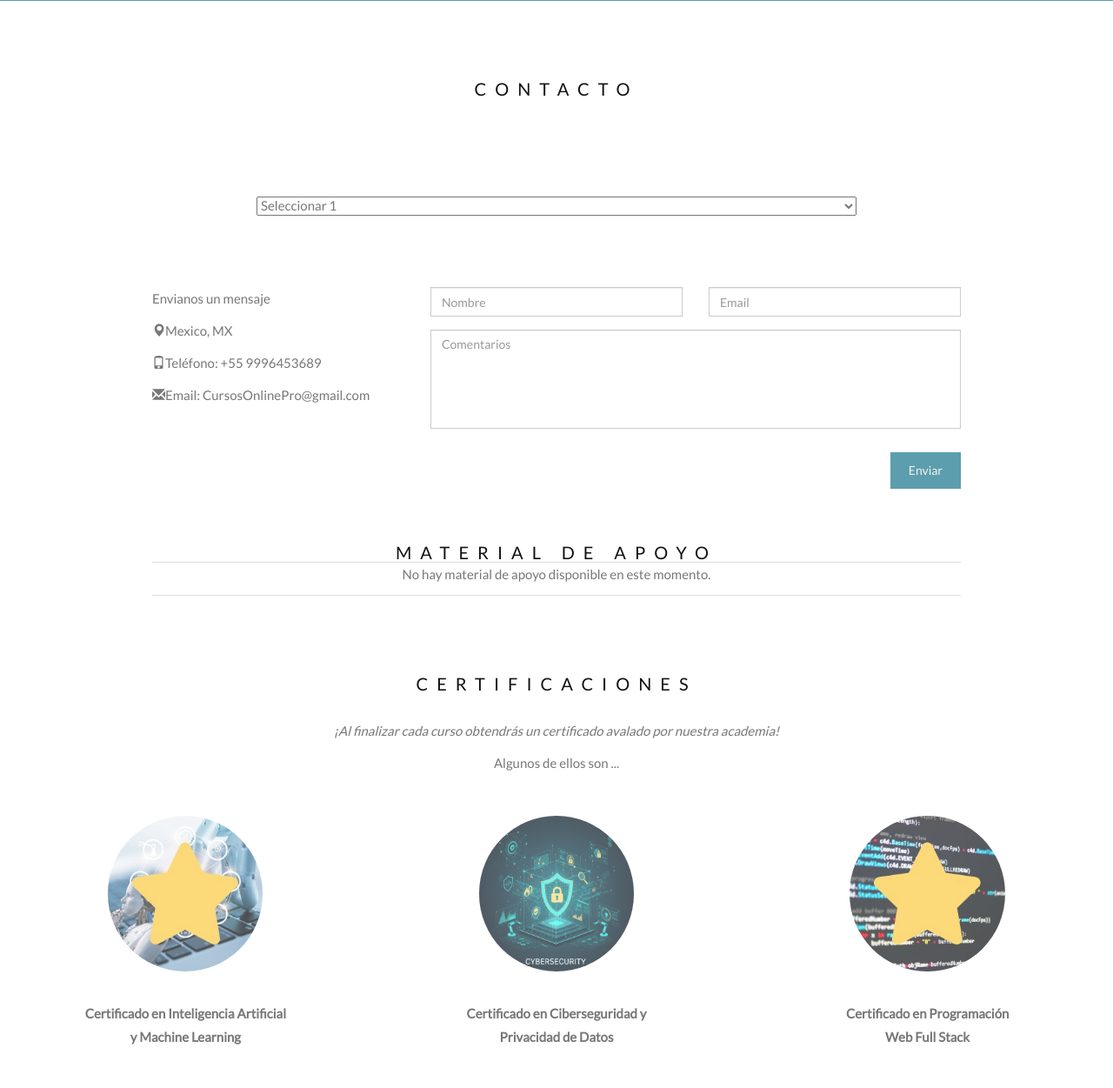
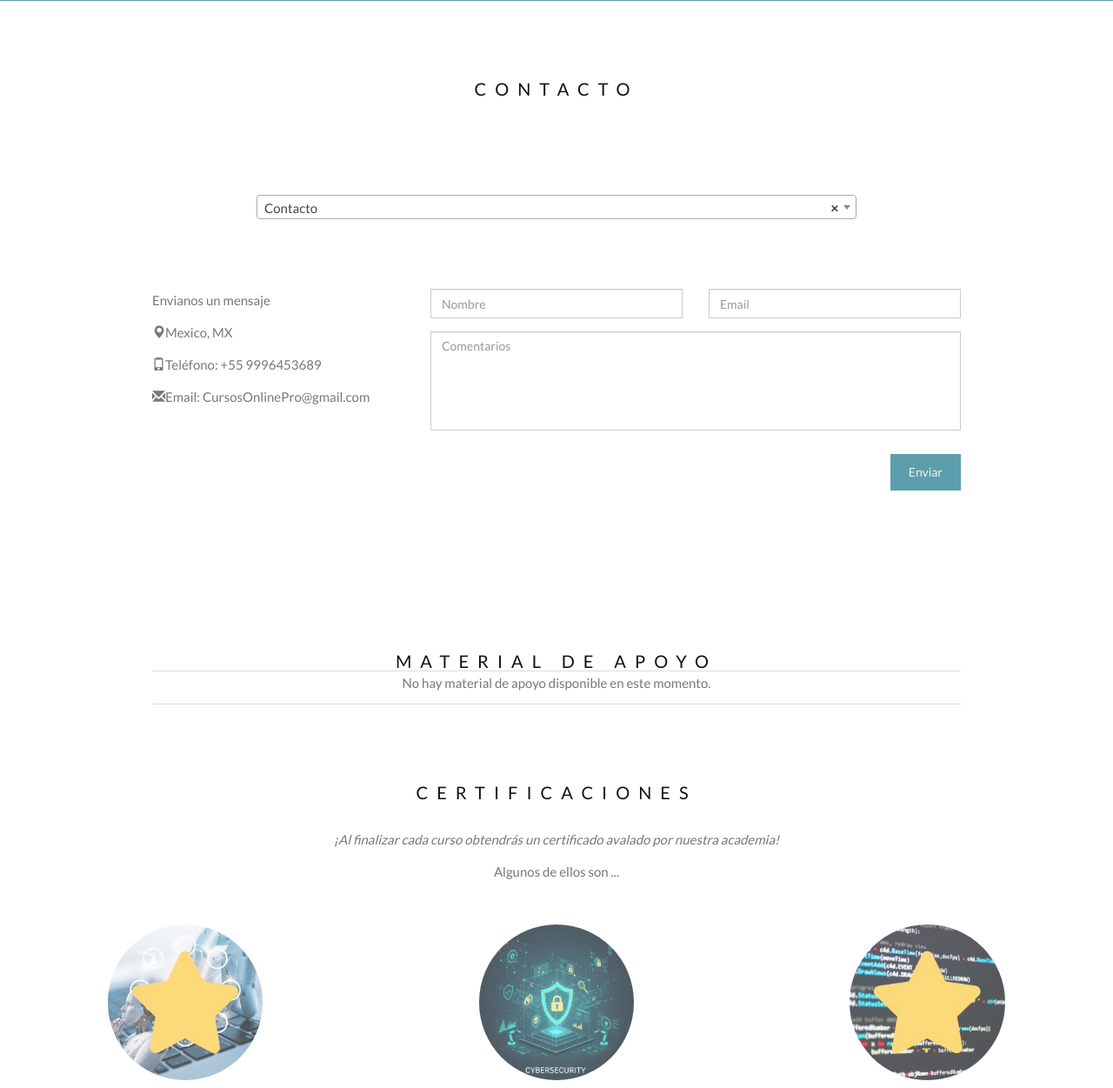
Before and after one commit to IndiP2707/examenTecnoWeb, a CodeIgniter app: page /PRACTICA/index.php/welcome/band in a window 1280 px wide; the page is wider, and only the part inside the window is pictured. Shown: the part 1296-2547 px from the top of that part at 87% size. Run offline with CodeIgniter, Linux system fonts and the light colour scheme; tables that the repository leaves empty or names only in its code hold one stand-in row (values such as "Sample post"); some libraries are stand-ins or nearby versions.

Commit message:
ICONOS, SELECT2 CONTACTO

```diff
--- a/application/models/Pagina_model.php
+++ b/application/models/Pagina_model.php
@@ -89,21 +89,25 @@ function consultar_secciones_lupa(){
 
         //material de apoyo
 
-        function consultar_material(){
-            $sql="SELECT m.ruta, m.boton, c.tituloma, c.href, c.titulo, c.subtitulo FROM materialapoyo m INNER JOIN cat_materialapoyo c ON m.id_catmat = c.id WHERE m.estatus = 1 AND c.estatus = 1";
+function consultar_material(){
+    // Define $sql correctamente (asegúrate de que no haya saltos de línea en la cadena)
+    $sql = "SELECT m.ruta, m.boton, c.tituloma, c.href, c.titulo, c.subtitulo, c.icono_clase
+            FROM materialapoyo m
+            INNER JOIN cat_materialapoyo c ON m.id_catmat = c.id
+            WHERE m.estatus = 1 AND c.estatus = 1";
 
-        $query=$this->db->query($sql);
-        if($query!=false){
-            if($query->num_rows()>0){
-                return $query->result();
-            }else{
-                return false;
-            }
-        }else{
+    $query = $this->db->query($sql);
+
+    if ($query !== false) {
+        if ($query->num_rows() > 0) {
+            return $query->result();
+        } else {
             return false;
         }
-
+    } else {
+        return false;
     }
+}
 function consultar_cursos_filtrados(){
     $sql="SELECT
                 ci.nombre_curso,
--- a/application/views/principal.php
+++ b/application/views/principal.php
@@ -331,14 +331,14 @@ if (!empty($cursos)):
   <h3 class="text-center">CONTACTO</h3>
   <div id="divcontactoselect2" class="container" style="margin-top:20px; max-width:1000px; width: 100%">
     <select id="select2contacto" class="js-example-basic-single" name="contact">
-    <option>Seleccionar 1</option>
-    <option value="programacion">Dudas</option>
-    <option value="marketing">Preguntas</option>
-    <option value="contabilidad">Contacto</option>
+      <option value="contacto">Contacto</option>  <!-- Esta es la opción por defecto -->
+      <option value="dudas">Dudas</option>
+      <option value="preguntas">Preguntas</option>
     </select>
   </div>
-<!--<p class="text-center"><em>Dudas, preguntas. Contactate con nosotros!</em></p>-->
 
+  <!-- Contenido para "Contacto" (visible por defecto) -->
+  <div id="contenido-contacto" class="contenido-activo">
     <div class="row">
       <div class="col-md-4">
         <p>Envianos un mensaje</p>
@@ -364,33 +364,72 @@ if (!empty($cursos)):
         </div>
       </div>
     </div>
-  <br>
+  </div>
+
+  <!-- Contenido para "Dudas" (oculto por defecto) -->
+  <div id="contenido-dudas" class="contenido-oculto">
+    <div class="row">
+      <div class="col-md-12">
+        <h4>Dudas Frecuentes</h4>
+        <p>¿Tienes dudas sobre nuestros cursos? Aquí respondemos las más comunes:</p>
+        <ul>
+          <li><strong>¿Cómo me inscribo?</strong> Haz clic en "Inscríbete" en la página de cursos.</li>
+          <li><strong>¿Los cursos son gratuitos?</strong> No, tienen un costo de $1500 por persona.</li>
+          <li><strong>¿Puedo acceder desde móvil?</strong> Sí, la plataforma es responsive.</li>
+        </ul>
+        <p>Si no encuentras tu respuesta, envíanos un email a CursosOnlinePro@gmail.com.</p>
+      </div>
+    </div>
+  </div>
+
+  <!-- Contenido para "Preguntas" (oculto por defecto) -->
+  <div id="contenido-preguntas" class="contenido-oculto">
+    <div class="row">
+      <div class="col-md-12">
+        <h4>Formulario de Preguntas</h4>
+        <p>¿Tienes preguntas específicas? Llena este formulario y te responderemos pronto.</p>
+        <div class="row">
+          <div class="col-sm-6 form-group">
+            <input class="form-control" id="name-pregunta" name="name" placeholder="Tu Nombre" type="text" required>
+          </div>
+          <div class="col-sm-6 form-group">
+            <input class="form-control" id="email-pregunta" name="email" placeholder="Tu Email" type="email" required>
+          </div>
+        </div>
+        <textarea class="form-control" id="pregunta" name="pregunta" placeholder="Escribe tu pregunta aquí" rows="5"></textarea>
+        <div class="row">
+          <div class="col-md-12 form-group">
+            <button class="btn pull-right" type="submit">Enviar Pregunta</button>
+          </div>
+        </div>
+      </div>
+    </div>
+  </div>
+</div>
   <!-- COOODIGO DE LA CARGA DEL MATERIAL DE APOYO DE LA BASE DE DATOS-->
-      <p><div id="material" class ="container-fluid"></div></p>
-<h3 class="text-center nav nav-tabs">MATERIAL DE APOYO</h3>
+<div class="container">
+  <div id="material"></div>
+  <h3 class="text-center nav nav-tabs" >MATERIAL DE APOYO</h3>
   <?php
-//  AGRUPAR LOS DATOS por el campo 'href' (#home, #menu1, etc.)
   $categorias = [];
   if (!empty($materialapoyo)) {
     foreach ($materialapoyo as $item) {
       $href = $item->href;
-        // esto es para cada menu
       if (!isset($categorias[$href])) {
         $categorias[$href] = [
           'tituloma' => $item->tituloma,
           'titulo' => $item->titulo,
           'subtitulo' => $item->subtitulo,
-                'recursos' => [], // Aquí van los enlaces que se guardan de las categorias
+          'icono_clase' => $item->icono_clase,
+          'recursos' => [],
         ];
       }
-        // Agregar el recurso a la categoría
       $categorias[$href]['recursos'][] = [
         'ruta' => $item->ruta,
         'boton' => $item->boton,
       ];
     }
   }
-// Mensaje si no hay datos
   if (empty($categorias)) {
     echo '<p class="text-center">No hay material de apoyo disponible en este momento.</p>';
   }
@@ -399,7 +438,6 @@ if (empty($categorias)) {
     <?php $i = 0; ?>
     <?php foreach ($categorias as $href => $data): ?>
     <?php
-            // El primer elemento debe tener la clase 'active'
     $active_class = ($i == 0) ? 'active' : '';
     ?>
     <li class="<?php echo $active_class; ?>">
@@ -414,17 +452,19 @@ if (empty($categorias)) {
     <?php $i = 0; ?>
     <?php foreach ($categorias as $href => $data): ?>
     <?php
-            // El primer panel debe tener las clases 'in active'
     $active_class = ($i == 0) ? 'in active' : '';
-            // El ID del panel es el href sin el #
     $panel_id = str_replace('#', '', $href);
     ?>
     <div id="<?php echo $panel_id; ?>" class="tab-pane fade <?php echo $active_class; ?>">
       <h2><?php echo $data['titulo']; ?></h2>
     <p><?php echo $data['subtitulo']; ?></p>
-
+    <?php
+    $icono_clase = $data['icono_clase'];
+    $icono_html = !empty($icono_clase) ? '<i class="' . $icono_clase . '" aria-hidden="true"></i> ' : '';
+    ?>
     <?php foreach ($data['recursos'] as $recurso): ?>
       <a href="<?php echo $recurso['ruta']; ?>" target="_blank">
+        <?php echo $icono_html;?>
         <?php echo $recurso['boton']; ?>
       </a>
       <br>
--- a/application/views/secciones/footer.php
+++ b/application/views/secciones/footer.php
@@ -165,6 +165,28 @@ $(document).ready(function() {
           }, 600);
         }
     });
+    // Inicialización del Select2 para contacto (si no está ya)
+$('#select2contacto').select2({
+  placeholder: "Selecciona una opción",
+  allowClear: true
+});
+
+// Lógica para cambiar el contenido al seleccionar una opción
+$('#select2contacto').on('change', function() {
+  var opcionSeleccionada = $(this).val();  // Obtiene el valor seleccionado (ej: "contacto", "dudas", "preguntas")
+
+  // Oculta todos los contenidos primero
+  $('.contenido-activo').removeClass('contenido-activo').addClass('contenido-oculto');
+
+  // Muestra el contenido correspondiente
+  if (opcionSeleccionada === 'contacto') {
+    $('#contenido-contacto').removeClass('contenido-oculto').addClass('contenido-activo');
+  } else if (opcionSeleccionada === 'dudas') {
+    $('#contenido-dudas').removeClass('contenido-oculto').addClass('contenido-activo');
+  } else if (opcionSeleccionada === 'preguntas') {
+    $('#contenido-preguntas').removeClass('contenido-oculto').addClass('contenido-activo');
+  }
+});
 });
 
 </script>
--- a/application/views/secciones/header.php
+++ b/application/views/secciones/header.php
@@ -13,6 +13,7 @@
       <!-- SELECT2-->
   <script src="https://cdn.jsdelivr.net/npm/select2@4.1.0-rc.0/dist/js/select2.min.js"></script>
   <link href="https://cdn.jsdelivr.net/npm/select2@4.1.0-rc.0/dist/css/select2.min.css"rel="stylesheet">
+  <link rel="stylesheet" href="https://cdnjs.cloudflare.com/ajax/libs/font-awesome/4.7.0/css/font-awesome.min.css">
 
 
       <!-- SELECT2
@@ -46,11 +47,11 @@
     border-color: #27474E;
   }
   .carousel-inner img {
-    /*-webkit-filter: grayscale(90%);
-    filter: grayscale(90%);*/ /* make all photos black and white */
-    width: 50%; /* Set width to 100% */
-    margin: auto;
-  }
+  /*-webkit-filter: grayscale(90%);
+  filter: grayscale(90%);*/ /* make all photos black and white */
+  width: 50%; /* Set width to 100% */
+  margin: auto;
+}
   .carousel-caption h3 {
     color: #fff !important;
   }
@@ -203,5 +204,12 @@
 .js-example-basic-single {
   width: 100% !important;
 }
+/* Estilos para mostrar/ocultar contenidos en la sección de contacto */
+.contenido-activo {
+  display: block;  /* Muestra el contenido */
+}
+.contenido-oculto {
+  display: none;  /* Oculta el contenido */
+}
   </style>
 </head>
```
Lines whose indentation alone changed are shown as unchanged.
